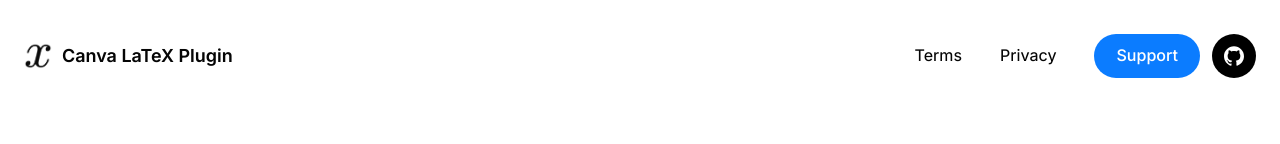
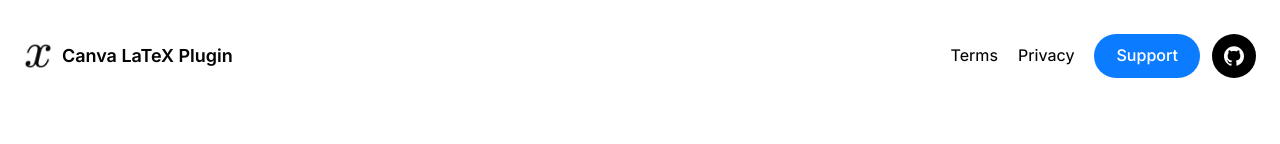
Before and after one commit to nraikm/CanvaLaTeX-Website, a plain HTML site: page index.html in a window 1280 px wide. Shown: the top 144 px of the page. Drawn offline with Linux system fonts and the light colour scheme.

Commit message:
Decrease desktop navigation items gap spacing in header

```diff
--- a/styles.css
+++ b/styles.css
@@ -63,7 +63,7 @@ a {
 nav {
   display: flex;
   align-items: center;
-  gap: 38px;
+  gap: 20px;
   color: var(--ink);
   font-size: 1rem;
   font-weight: 450;
```
